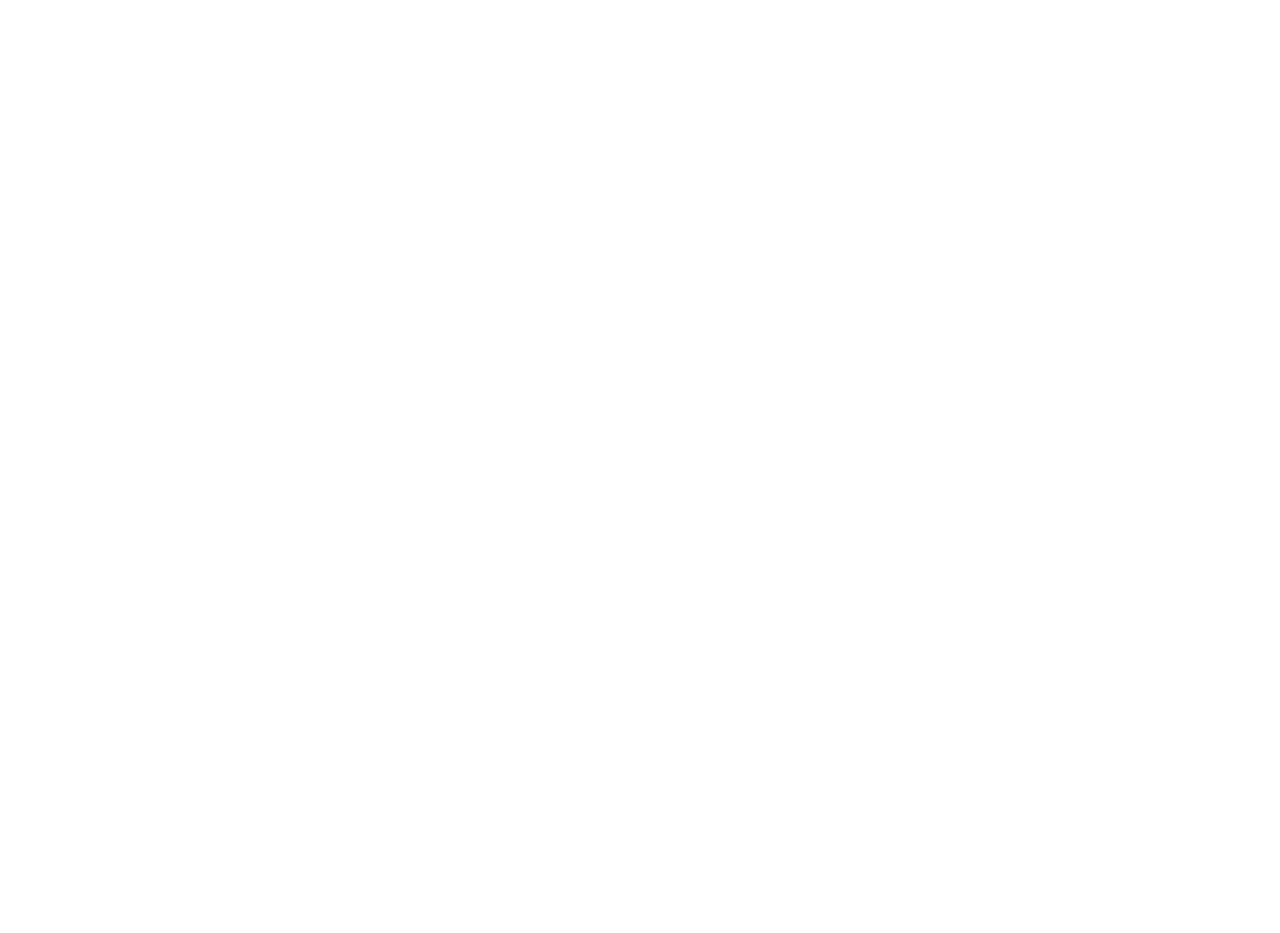
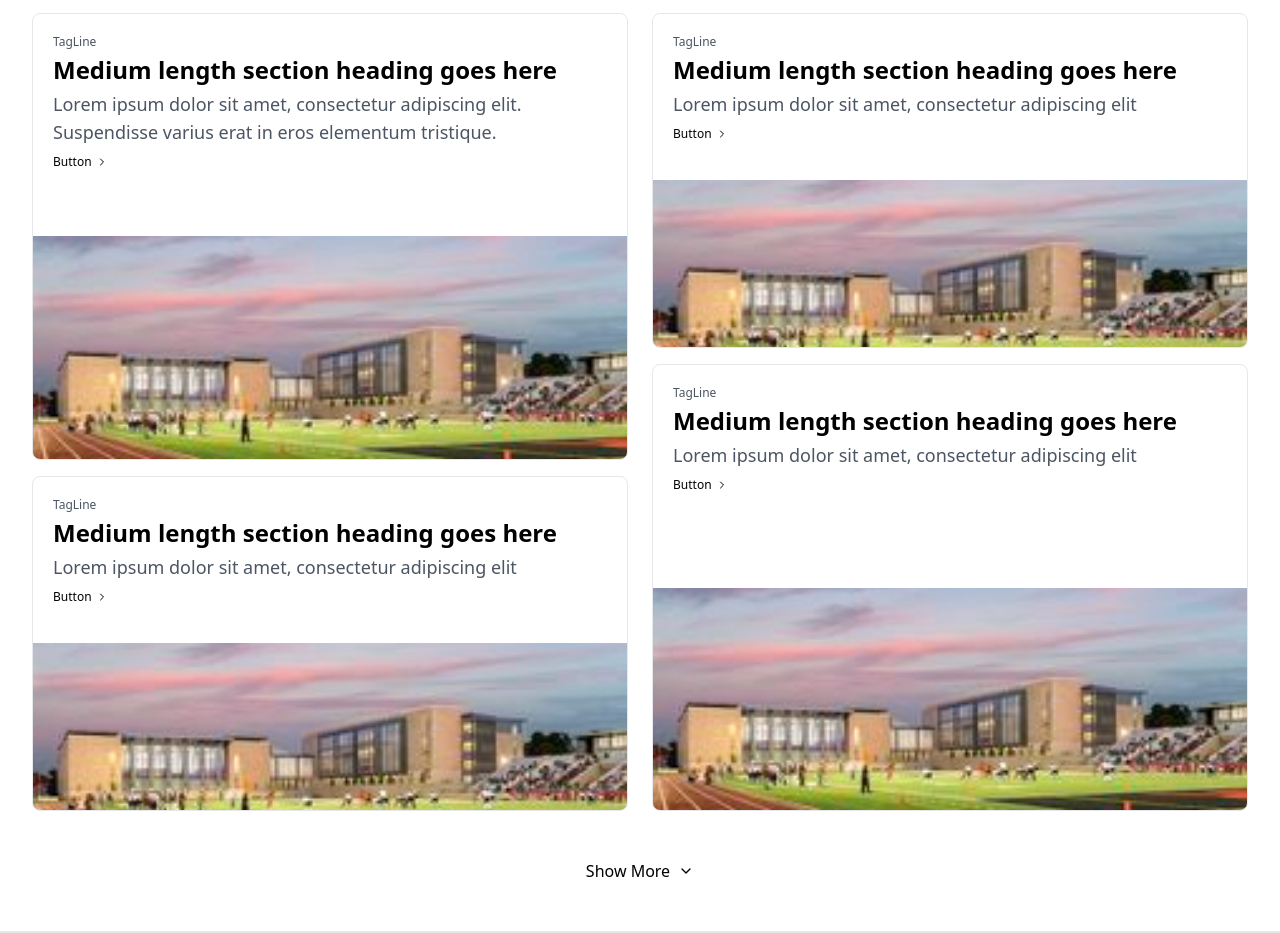
Before and after one commit to PathiniE/vcc_past-pupil-association-webpage, a Next.js app: page / in a window 1280 px wide. Shown: the part 2280-3213 px from the top of the page. Before the commit the page ends 2161 px from the top, so only its background shows below. Built offline with nearby package versions, Linux system fonts and the light colour scheme.

Commit message:
add news & events section

```diff
--- /dev/null
+++ b/src/app/components/News.jsx
@@ -0,0 +1,203 @@
+"use client"
+
+import { useState, useRef, useEffect } from "react"
+import { ChevronRight, ChevronDown, ChevronUp } from "lucide-react"
+
+const News = () => {
+  const [expanded, setExpanded] = useState(false)
+  const [activeIndex, setActiveIndex] = useState(0)
+  const scrollRef = useRef(null)
+
+  // Sample news items
+  const newsItems = [
+    {
+      id: 1,
+      title: "Medium length section heading goes here",
+      description:
+        "Lorem ipsum dolor sit amet, consectetur adipiscing elit. Suspendisse varius erat in eros elementum tristique.",
+      image: "/assets/bg.jpg",
+    },
+    {
+      id: 2,
+      title: "Medium length section heading goes here",
+      description: "Lorem ipsum dolor sit amet, consectetur adipiscing elit",
+      image: "/assets/bg.jpg",
+      isSmall: true,
+    },
+    {
+      id: 3,
+      title: "Medium length section heading goes here",
+      description: "Lorem ipsum dolor sit amet, consectetur adipiscing elit",
+      image: "/assets/bg.jpg",
+      isSmall: true,
+    },
+    {
+      id: 4,
+      title: "Medium length section heading goes here",
+      description: "Lorem ipsum dolor sit amet, consectetur adipiscing elit",
+      image: "/assets/bg.jpg",
+    },
+    {
+      id: 5,
+      title: "Additional section heading goes here",
+      description: "Lorem ipsum dolor sit amet, consectetur adipiscing elit",
+      image: "/assets/bg.jpg",
+    },
+    {
+      id: 6,
+      title: "Additional section heading goes here",
+      description: "Lorem ipsum dolor sit amet, consectetur adipiscing elit",
+      image: "/assets/bg.jpg",
+      isSmall: true,
+    },
+  ]
+
+  const displayedItems = expanded ? newsItems : newsItems.slice(0, 4)
+
+  useEffect(() => {
+    const handleScroll = () => {
+      if (scrollRef.current) {
+        const scrollPosition = scrollRef.current.scrollLeft
+        const cardWidth = scrollRef.current.offsetWidth
+        const newIndex = Math.round(scrollPosition / cardWidth)
+        setActiveIndex(newIndex)
+      }
+    }
+
+    const scrollContainer = scrollRef.current
+    if (scrollContainer) {
+      scrollContainer.addEventListener("scroll", handleScroll)
+    }
+
+    return () => {
+      if (scrollContainer) {
+        scrollContainer.removeEventListener("scroll", handleScroll)
+      }
+    }
+  }, [])
+
+  return (
+    <div className="p-4 md:p-6 lg:p-8 border-b-2">
+      <div className="text-center mb-8">
+        <h1 className="text-2xl md:text-3xl lg:text-4xl font-bold mt-3 sm:mt-0">Latest News & Updates</h1>
+        <p className="text-gray-600 text-sm mt-2">Lorem ipsum dolor sit amet, consectetur adipiscing elit</p>
+      </div>
+
+      {/* Desktop Layout */}
+      <div className="hidden md:block">
+        <div className="flex gap-6">
+          {/* Left Column */}
+          <div className="w-1/2 space-y-4">
+            <div className="aspect-[4/3]">
+              <NewsCard {...displayedItems[0]} />
+            </div>
+            <div className="aspect-[16/9]">
+              <NewsCard {...displayedItems[1]} />
+            </div>
+          </div>
+
+          {/* Right Column */}
+          <div className="w-1/2 space-y-4">
+            <div className="aspect-[16/9]">
+              <NewsCard {...displayedItems[2]} />
+            </div>
+            <div className="aspect-[4/3]">
+              <NewsCard {...displayedItems[3]} />
+            </div>
+          </div>
+        </div>
+
+        {/* Expanded Content */}
+        {expanded && (
+          <div className="mt-4 grid grid-cols-2 gap-4">
+            {displayedItems.slice(4).map((item) => (
+              <div key={item.id} className={item.isSmall ? "aspect-[16/9]" : "aspect-[4/3]"}>
+                <NewsCard {...item} />
+              </div>
+            ))}
+          </div>
+        )}
+      </div>
+
+      {/* Mobile Layout - Horizontal Swipe */}
+      <div className="md:hidden">
+        <div
+          ref={scrollRef}
+          className="flex overflow-x-auto scrollbar-hide snap-x snap-mandatory"
+          style={{ scrollbarWidth: "none", msOverflowStyle: "none" }}
+        >
+          {displayedItems.map((item) => (
+            <div key={item.id} className="w-full flex-none snap-start">
+              <MobileNewsCard {...item} />
+            </div>
+          ))}
+        </div>
+        {/* Pagination Dots */}
+        <div className="flex justify-center mt-4 space-x-2">
+          {displayedItems.map((_, index) => (
+            <div
+              key={index}
+              className={`h-2 w-2 rounded-full ${index === activeIndex ? "bg-blue-500" : "bg-gray-300"}`}
+            />
+          ))}
+        </div>
+      </div>
+
+      {/* Show More Button */}
+      {!expanded && newsItems.length > 4 && (
+        <button
+          onClick={() => setExpanded(true)}
+          className="flex items-center justify-center w-full py-4 mt-8 space-x-2"
+        >
+          <span>Show More</span>
+          <ChevronDown className="w-4 h-4" />
+        </button>
+      )}
+
+      {/* Show Less Button */}
+      {expanded && (
+        <button
+          onClick={() => setExpanded(false)}
+          className="flex items-center justify-center w-full py-4 mt-8 space-x-2"
+        >
+          <span>Show Less</span>
+          <ChevronUp className="w-4 h-4" />
+        </button>
+      )}
+    </div>
+  )
+}
+
+const NewsCard = ({ title, description, image, isSmall }) => (
+  <div className="h-full bg-white rounded-lg border border-gray-200 overflow-hidden hover:shadow-sm transition-shadow flex flex-col">
+    <div className="p-5 flex-grow">
+      <p className="text-xs text-gray-600 mb-1">TagLine</p>
+      <h2 className="text-2xl font-bold mb-1">{title}</h2>
+      <p className="text-lg text-gray-600 mb-2">{description}</p>
+      <button className="flex items-center text-xs">
+        Button <ChevronRight className="w-3 h-3 ml-1" />
+      </button>
+    </div>
+    <div className="relative h-1/2">
+      <img src={image || "/placeholder.svg"} alt={title} className="w-full h-full object-cover bg-gray-100" />
+    </div>
+  </div>
+)
+
+const MobileNewsCard = ({ title, description, image }) => (
+  <div className="w-full bg-white rounded-lg overflow-hidden flex flex-col h-full">
+    <div className="bg-green-300">
+      <p className="text-xs text-gray-600 mb-2">TagLine</p>
+      <h2 className="text-xl font-bold mb-2 line-clamp-2">{title}</h2>
+      <p className="text-sm text-gray-600 mb-3 line-clamp-2">{description}</p>
+      <button className="flex items-center text-xs mb-4">
+        View all <ChevronRight className="w-3 h-3 ml-1" />
+      </button>
+    </div>
+    <div className="mt-auto aspect-[16/9] w-full">
+      <img src={image || "/placeholder.svg"} alt={title} className="w-full h-full object-cover bg-gray-100" />
+    </div>
+  </div>
+)
+
+export default News
--- a/src/app/pages/Hero.jsx
+++ b/src/app/pages/Hero.jsx
@@ -2,6 +2,7 @@
 import Intro from "../components/Intro";
 import Journey from "../components/Journey";
 import { Navbar } from "../components/Navbar";
+import News from "../components/News";
 import President from "../components/President";
 
 
@@ -13,6 +14,7 @@
       <Intro />
       <President />
       <Journey />
+      <News />
 
       </div>
     </div>
```
